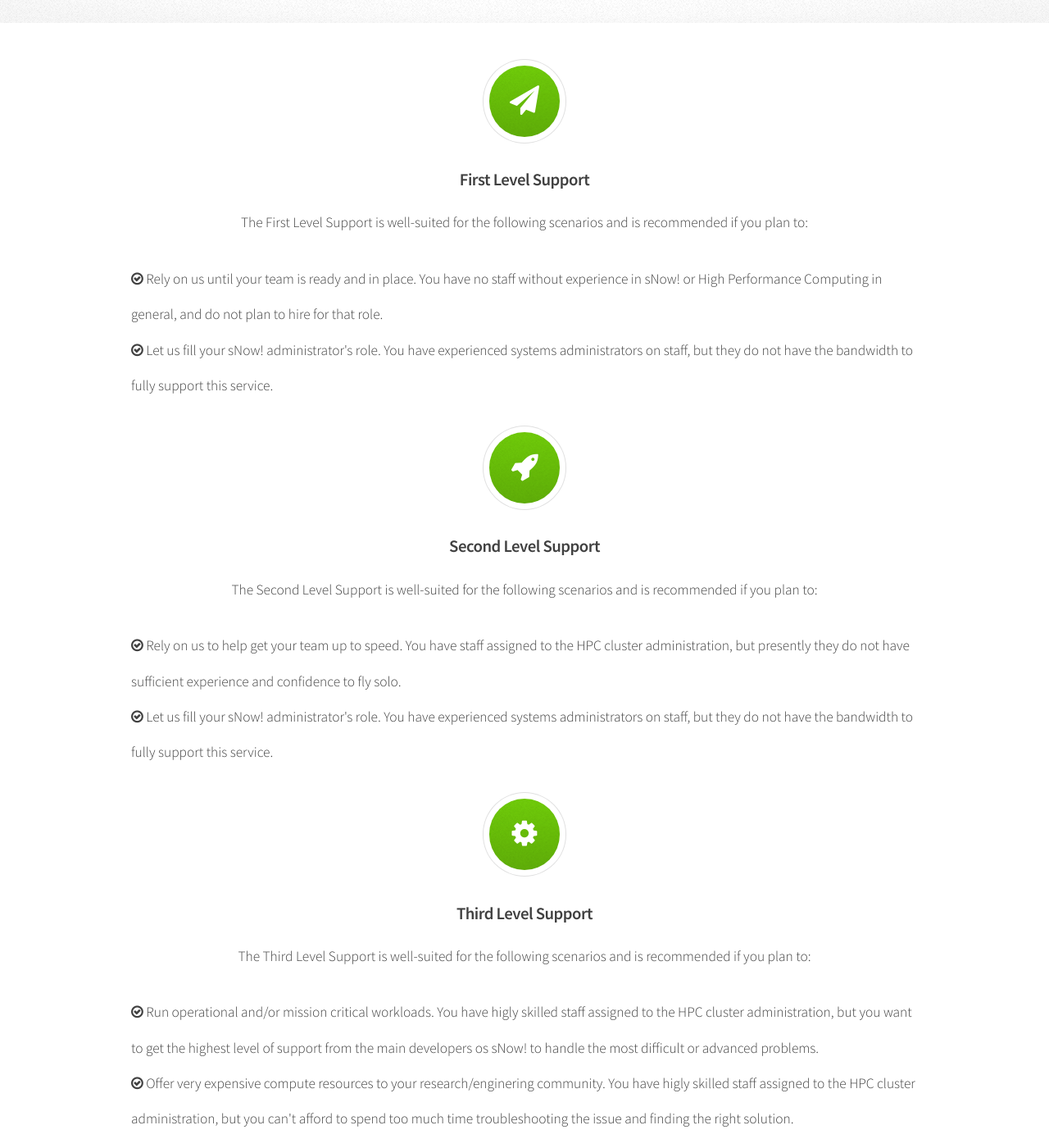
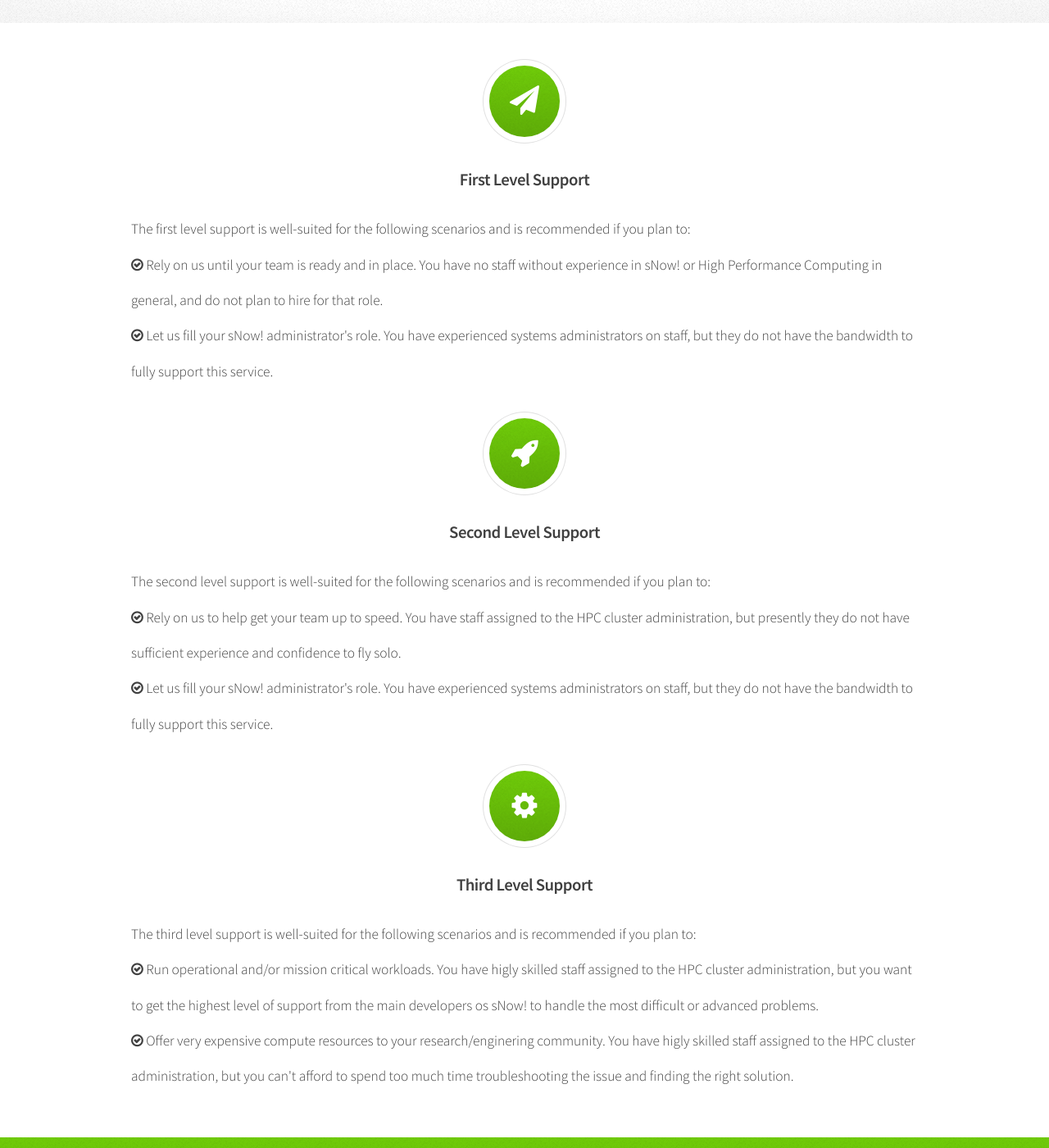
Before and after one commit to FlocksCM/snow-web, a Jekyll site: the page built from support.html, in a window 1280 px wide and 1400 px high, scrolled down 423 px. Shown: the whole window at 82% size. Built offline with Jekyll 4.4.1, drawn with Linux system fonts in a browser that asks for light colours; some of the changed text lies outside the part shown.

Commit message:
Included eventbrite events and quote contact page

```diff
--- a/_includes/footer.html
+++ b/_includes/footer.html
@@ -18,7 +18,7 @@
                                     <ul class="links">
                                         <li><a href="https://bitbucket.org/hpcnow/snow-tools">Source Code</a></li>
                                         <li><a href="https://hpcnow.github.io/snow-documentation/mydoc_contribute_back.html">Contribute Back</a></li>
-                                        <li><a href="{{ site.baseurl }}/training.html">Training</a></li>
+                                        <li><a href="https://www.eventbrite.es/o/hpcnow-8641495982">Training</a></li>
                                     </ul>
                                 </section>
                             </div>
--- a/_includes/header.html
+++ b/_includes/header.html
@@ -34,14 +34,14 @@
 								<a href="">About</a>
 								<ul>
 									<li><a href="#">Demo</a></li>
-									<li><a href="#">Training</a></li>
+									<li><a href="https://www.eventbrite.es/o/hpcnow-8641495982">Training</a></li>
 									<li><a href="http://hpcnow.com/index.php/company/about-us" target="_blank">About HPCNow!</a></li>
                                     <li><a href="{{ site.baseurl }}/support.html">Support</a></li>
                                     <li><a href="{{ site.baseurl }}/contact.html">Contact</a></li>
 								</ul>
 							</li>
-							<li {% if current[1] == 'blog' %}class="current"{% endif %}><a href="{{ site.baseurl }}/blog">Blog</a></li>
-							<li>
+                            <!--<li {% if current[1] == 'blog' %}class="current"{% endif %}><a href="{{ site.baseurl }}/blog">Blog</a></li>-->
+                            <!--<li>-->
 								<a href="">Documentation</a>
 								<ul>
 									<li><a href="https://hpcnow.github.io/snow-documentation/mydoc_os_installation.html">Install</a></li>
--- /dev/null
+++ b/_includes/quote.html
@@ -0,0 +1,9 @@
+		<!-- Get Quote -->
+			<section id="cta" class="wrapper style3">
+				<div class="container">
+					<header>
+						<h2>Do you want to request a quote for our services?</h2>
+						<a href="mailto:info@hpcnow.com" class="button">Contact Us</a>
+					</header>
+				</div>
+			</section>
--- a/_includes/training.html
+++ b/_includes/training.html
@@ -3,7 +3,7 @@
 				<div class="container">
 					<header>
 						<h2>Become a sNow! cluster manager expert.</h2>
-						<a href="#" class="button">Learn more about training events</a>
+						<a href="https://www.eventbrite.es/o/hpcnow-8641495982" class="button">Learn more about training events</a>
 					</header>
 				</div>
 			</section>
--- a/support.html
+++ b/support.html
@@ -19,22 +19,22 @@ layout: default
 					<div class="box highlight">
 						<i class="icon major fa-paper-plane"></i>
 						<h3>First Level Support</h3>
-                        <p>The First Level Support is well-suited for the following scenarios and is recommended if you plan to:</p>
                         <ul class="links">
+                            <li align="left">The first level support is well-suited for the following scenarios and is recommended if you plan to:</li>
                             <li align="left"><i class="icon fa-check-circle-o"></i> Rely on us until your team is ready and in place. You have no staff without experience in sNow! or High Performance Computing in general, and do not plan to hire for that role.</li>
                             <li align="left"><i class="icon fa-check-circle-o"></i> Let us fill your sNow! administrator's role. You have experienced systems administrators on staff, but they do not have the bandwidth to fully support this service.</li>
                         </ul>
 						<i class="icon major fa-rocket"></i>
 						<h3>Second Level Support</h3>
-                        <p>The Second Level Support is well-suited for the following scenarios and is recommended if you plan to:</p>
                         <ul class="links">
+                            <li align="left">The second level support is well-suited for the following scenarios and is recommended if you plan to:</li>
                             <li align="left"><i class="icon fa-check-circle-o"></i> Rely on us to help get your team up to speed. You have staff assigned to the HPC cluster administration, but presently they do not have sufficient experience and confidence to fly solo.</li>
                             <li align="left"><i class="icon fa-check-circle-o"></i> Let us fill your sNow! administrator's role. You have experienced systems administrators on staff, but they do not have the bandwidth to fully support this service.</li>
                         </ul>
 						<i class="icon major fa-gear"></i>
 						<h3>Third Level Support</h3>
-                        <p>The Third Level Support is well-suited for the following scenarios and is recommended if you plan to:</p>
                         <ul class="links">
+                            <li align="left">The third level support is well-suited for the following scenarios and is recommended if you plan to:</li>
                             <li align="left"><i class="icon fa-check-circle-o"></i> Run operational and/or mission critical workloads. You have higly skilled staff assigned to the HPC cluster administration, but you want to get the highest level of support from the main developers os sNow! to handle the most difficult or advanced problems.
                             <li align="left"><i class="icon fa-check-circle-o"></i> Offer very expensive compute resources to your research/enginering community. You have higly skilled staff assigned to the HPC cluster administration, but you can't afford to spend too much time troubleshooting the issue and finding the right solution.</li>
                         </ul>
@@ -43,4 +43,4 @@ layout: default
 			</div>
 		</div>
 	</section>
-	{% include training.html %}
+	{% include quote.html %}
```
